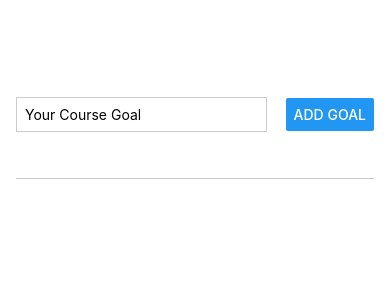
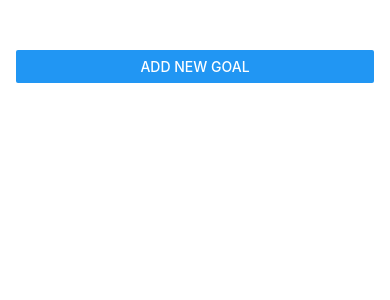
Before and after one commit to NicolasBQ/react-native, a React Native app: screen / in a window 390 px wide. Shown: the top 300 px of the page. Built offline with nearby package versions, Linux system fonts and the light colour scheme.

Commit message:
Modal component

```diff
--- a/App.js
+++ b/App.js
@@ -1,11 +1,12 @@
 import React from 'react';
-import { StyleSheet, View, FlatList } from 'react-native';
+import { StyleSheet, View, FlatList, Button } from 'react-native';
 import { GoalItem } from './components/GoalItem';
 import { GoalInput } from './components/GoalInput';
 
 export default function App() {
   const [enteredText, setEnteredText] = React.useState('');
   const [courseGoals, setCourseGoals] = React.useState([]);
+  const [modalVisibility, setModalVisibility] = React.useState(false);
 
   const goalInputHandler = (e) => {
     setEnteredText(e);
@@ -13,6 +14,7 @@ export default function App() {
 
   const addGoal = () => {
     setCourseGoals(currentCourseGoals => [...currentCourseGoals, {key: currentCourseGoals.length, text: enteredText}]);
+    modalHandler();
   }
 
   const listOfContent = (itemData) => <GoalItem itemData={itemData} deleteItem={deleteItem}/>
@@ -23,9 +25,16 @@ export default function App() {
     })
   }
 
+  const modalHandler = () => {
+    setModalVisibility(!modalVisibility);
+  }
+
   return (
     <View style={styles.appContainer}>
-      <GoalInput goalInputHandler={goalInputHandler} addGoal={addGoal}/>
+      <View style={styles.modalBtn}>
+        <Button title='Add New Goal' onPress={modalHandler}/>
+      </View>
+      <GoalInput goalInputHandler={goalInputHandler} addGoal={addGoal} modalVisibility={modalVisibility} modalHandler={modalHandler}/>
       <View style={styles.goalsContainer}>
         <FlatList data={courseGoals} renderItem={listOfContent}/>
       </View>
@@ -42,4 +51,7 @@ const styles = StyleSheet.create({
   goalsContainer: {
     flex: 5,
   },
+  modalBtn: {
+    marginBottom: 8
+  }
 });
--- a/components/GoalInput.js
+++ b/components/GoalInput.js
@@ -1,31 +1,47 @@
-import { StyleSheet, View, TextInput, Button } from "react-native"
+import { StyleSheet, View, TextInput, Button, Modal } from "react-native"
 
-const GoalInput = ({ goalInputHandler, addGoal }) => {
+const GoalInput = ({ goalInputHandler, addGoal, modalVisibility, modalHandler }) => {
     return (
-        <View style={styles.inputContainer}>
-            <TextInput placeholder='Your Course Goal' style={styles.textInput} onChangeText={goalInputHandler}/>
-            <Button title='Add Goal' onPress={addGoal}/>
-        </View>
+        <Modal visible={modalVisibility} animationType="fade">
+            <View style={styles.inputContainer}>
+                <TextInput placeholder='Your Course Goal' style={styles.textInput} onChangeText={goalInputHandler}/>
+                <View style={styles.buttonsContainer}>
+                    <View style={styles.button}>
+                        <Button title='Add Goal' onPress={addGoal}/>
+                    </View>
+                    <View style={styles.button}>
+                        <Button title='Cancel' onPress={modalHandler}/>
+                    </View>
+                </View>
+            </View>
+        </Modal>
     )
 }
 
 const styles = StyleSheet.create({
     inputContainer: {
         flex: 1,
-        flexDirection: 'row',
-        justifyContent: 'space-between',
+        justifyContent: 'center',
         alignItems: 'center',
         marginBottom: 24,
+        padding: 24,
         borderBottomWidth: 1,
         borderBottomColor: '#cccccc'
     },
     textInput: {
-        width: '70%',
+        width: '100%',
         borderWidth: 1,
         borderColor: '#cccccc',
-        marginRight: 8,
         padding: 8
     },
+    buttonsContainer: {
+        flexDirection: 'row',
+        marginTop: 16
+    },
+    button: {
+        width: 100,
+        marginHorizontal: 8,
+    }
 })
 
 
```
